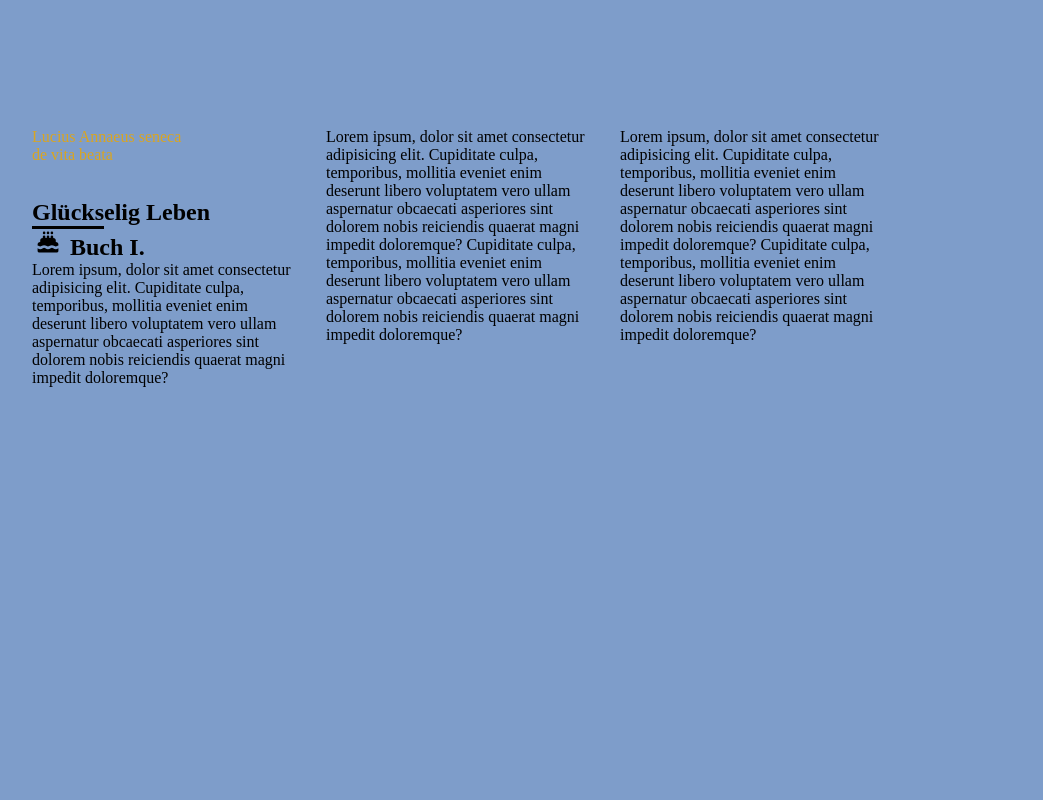
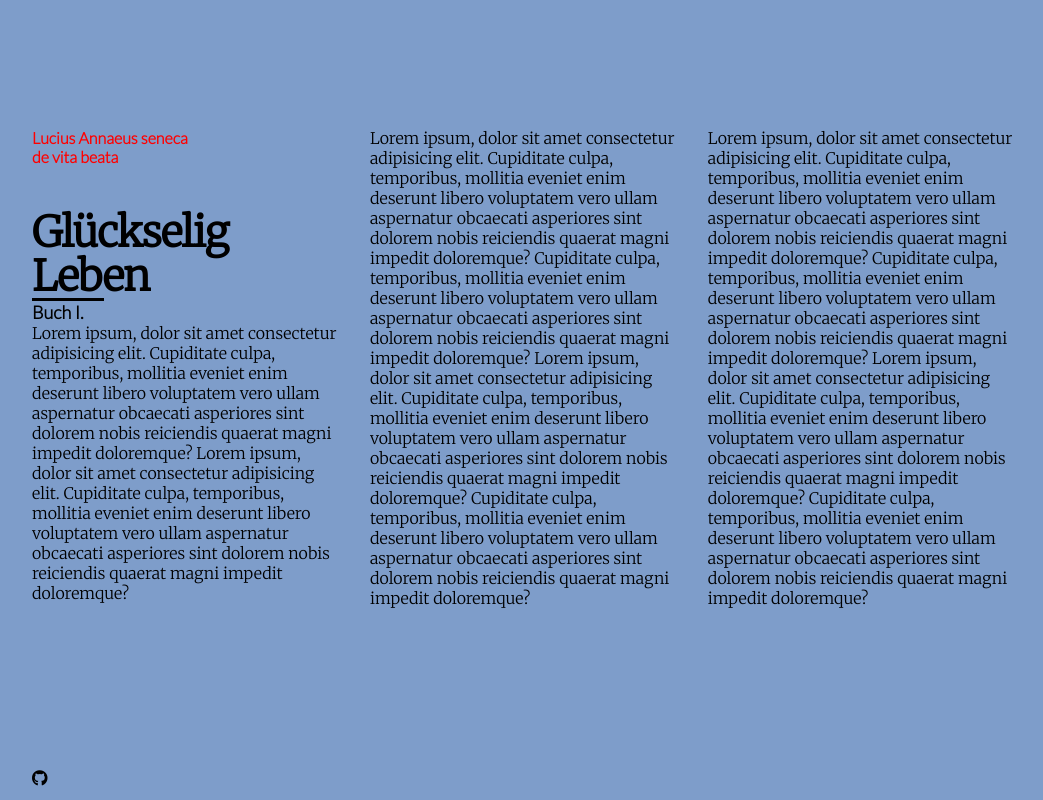
Before and after one commit to MEbneter/m152_test, a plain HTML site: page index.html in a window 1280 px wide. Shown: the top 800 px of the page, without its empty margins (111-1154 px from the left). Drawn offline with Linux system fonts and the light colour scheme; a web font is replaced by a local one.

Commit message:
icon einbindung

```diff
--- a/assets/css/style.css
+++ b/assets/css/style.css
@@ -3,21 +3,42 @@
     padding: 0;
 }
 #content {
+    display: grid;
+    grid-template-columns: 33% 33% 33%;
     background-color: #7e9dca;
     min-height: 100vh;
     padding: 10%;
 
 }
+h1 {
+    font-family: 'Merriweather', serif;
+    font-size: 42px;
+    letter-spacing: -1px;
+    line-height: 44px;
+    font-weight: bolder;
+    margin-top: 44px;
+}
+h2 {
+    font-family: 'Lato', sans-serif;
+    font-weight: bolder;
+    font-size: 18px;
+    margin:auto;
+    line-height: 22px;
+    margin-top: 0px;
+    margin-bottom: 0px;
+}
 #s1 {
-    min-height: 100vh;
-    max-width: 33vh;
+    font-family: 'Merriweather', serif;
+    min-height: 80vh;
     display: block;
     float: left;
     margin-left:15px;
     margin-right: 15px;
 }
 .titel {
-    color: goldenrod;
+    color: red;
+    font-family: 'Lato', sans-serif;
+    font-weight: bolder;
     margin-bottom: 35px;;
 }
 .line {
@@ -30,3 +51,6 @@ svg {
     width: 32px;
     height: 26px;
 }
+.icon {
+    width: 15%;
+}
--- a/index.html
+++ b/index.html
@@ -4,25 +4,29 @@
     <meta charset="UTF-8">
     <meta name="viewport" content="width=device-width, initial-scale=1.0">
     <link rel="preconnect" href="https://fonts.gstatic.com">
-    <link href="https://fonts.googleapis.com/css2?family=Redressed&display=swap" rel="stylesheet">
-    <link rel="preconnect" href="https://fonts.gstatic.com">
-<link href="https://fonts.googleapis.com/css2?family=Akaya+Telivigala&family=Redressed&display=swap" rel="stylesheet">
+    <link href="https://fonts.googleapis.com/css2?family=Akaya+Telivigala&family=Lato:wght@300&family=Merriweather:wght@300&family=Redressed&display=swap"
+    rel="stylesheet">
     <link rel="stylesheet" href="assets/css/style.css">
+    <link rel="stylesheet" href="https://cdnjs.cloudflare.com/ajax/libs/font-awesome/5.15.3/css/brands.css"
+    integrity="sha512-fdmszwpp0qiQCUQ94X1vCcPKVeYv6cfE0/EviTVLEVWdg0NvvEvvyGGMy+D+Rv6mV3Q9dY5UO3mj0DnONoUrMw==" crossorigin="anonymous" />
+    <link rel="stylesheet" href="https://cdnjs.cloudflare.com/ajax/libs/font-awesome/5.15.3/css/all.min.css"
+    integrity="sha512-iBBXm8fW90+nuLcSKlbmrPcLa0OT92xO1BIsZ+ywDWZCvqsWgccV3gFoRBv0z+8dLJgyAHIhR35VZc2oM/gI1w==" crossorigin="anonymous" />
     <title>Modul 152 152-3-2</title>
 </head>
 <body>
     <section id="content">
         <div id="s1">
             <p class="titel">Lucius Annaeus seneca <br>de vita beata</p>
-        <h1>Glückselig Leben</h1>
+        <h1><b>Glückselig Leben</b></h1>
         <hr class="line">
         <h2>
-          <svg xmlns="http://www.w3.org/2000/svg" viewBox="0 0 20 20" fill="currentColor">
-            <path fill-rule="evenodd" d="M6 3a1 1 0 011-1h.01a1 1 0 010 2H7a1 1 0 01-1-1zm2 3a1 1 0 00-2 0v1a2 2 0 00-2 2v1a2 2 0 00-2 2v.683a3.7 3.7 0 011.055.485 1.704 1.704 0 001.89 0 3.704 3.704 0 014.11 0 1.704 1.704 0 001.89 0 3.704 3.704 0 014.11 0 1.704 1.704 0 001.89 0A3.7 3.7 0 0118 12.683V12a2 2 0 00-2-2V9a2 2 0 00-2-2V6a1 1 0 10-2 0v1h-1V6a1 1 0 10-2 0v1H8V6zm10 8.868a3.704 3.704 0 01-4.055-.036 1.704 1.704 0 00-1.89 0 3.704 3.704 0 01-4.11 0 1.704 1.704 0 00-1.89 0A3.704 3.704 0 012 14.868V17a1 1 0 001 1h14a1 1 0 001-1v-2.132zM9 3a1 1 0 011-1h.01a1 1 0 110 2H10a1 1 0 01-1-1zm3 0a1 1 0 011-1h.01a1 1 0 110 2H13a1 1 0 01-1-1z" clip-rule="evenodd" />
-          </svg>
           Buch I.
         </h2>
         <p>
+            Lorem ipsum, dolor sit amet consectetur adipisicing elit.
+            Cupiditate culpa, temporibus, mollitia eveniet enim deserunt
+            libero voluptatem vero ullam aspernatur obcaecati asperiores
+            sint dolorem nobis reiciendis quaerat magni impedit doloremque?
             Lorem ipsum, dolor sit amet consectetur adipisicing elit.
             Cupiditate culpa, temporibus, mollitia eveniet enim deserunt
             libero voluptatem vero ullam aspernatur obcaecati asperiores
@@ -32,6 +36,13 @@
         </div>
         <div id="s1">
             <p>
+                Lorem ipsum, dolor sit amet consectetur adipisicing elit.
+                Cupiditate culpa, temporibus, mollitia eveniet enim deserunt
+                libero voluptatem vero ullam aspernatur obcaecati asperiores
+                sint dolorem nobis reiciendis quaerat magni impedit doloremque?
+                Cupiditate culpa, temporibus, mollitia eveniet enim deserunt
+                libero voluptatem vero ullam aspernatur obcaecati asperiores
+                sint dolorem nobis reiciendis quaerat magni impedit doloremque?
                 Lorem ipsum, dolor sit amet consectetur adipisicing elit.
                 Cupiditate culpa, temporibus, mollitia eveniet enim deserunt
                 libero voluptatem vero ullam aspernatur obcaecati asperiores
@@ -50,9 +61,21 @@
                 Cupiditate culpa, temporibus, mollitia eveniet enim deserunt
                 libero voluptatem vero ullam aspernatur obcaecati asperiores
                 sint dolorem nobis reiciendis quaerat magni impedit doloremque?
+                Lorem ipsum, dolor sit amet consectetur adipisicing elit.
+                Cupiditate culpa, temporibus, mollitia eveniet enim deserunt
+                libero voluptatem vero ullam aspernatur obcaecati asperiores
+                sint dolorem nobis reiciendis quaerat magni impedit doloremque?
+                Cupiditate culpa, temporibus, mollitia eveniet enim deserunt
+                libero voluptatem vero ullam aspernatur obcaecati asperiores
+                sint dolorem nobis reiciendis quaerat magni impedit doloremque?
             </p>
         </div>
 
+        <div id="s1">
+            <i class="fab fa-github"></i>
+        </div>
+
     </section>
+
 </body>
 </html>
```
Also changed, not shown: assets/images/facebook.png (added), assets/images/git.png (added), assets/images/google.png (added), assets/images/twitter.png (added), 1 other file.
